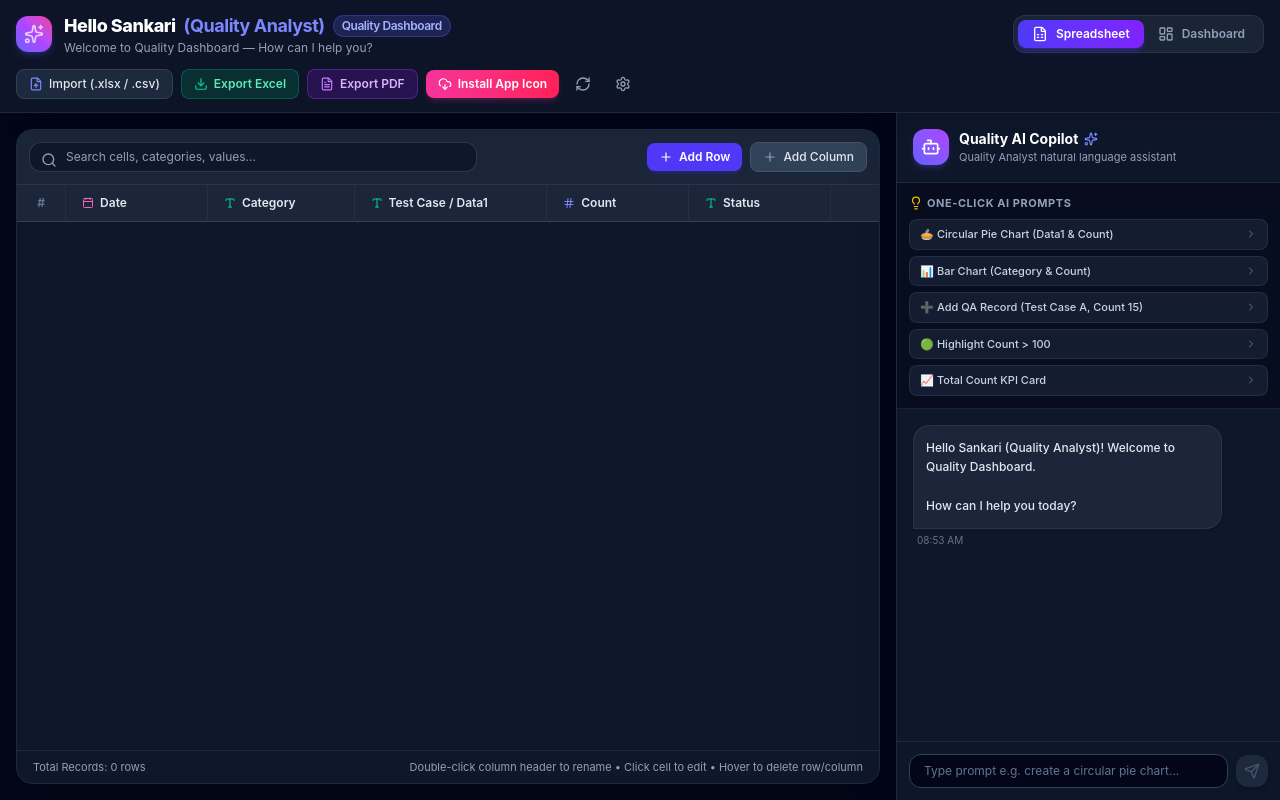
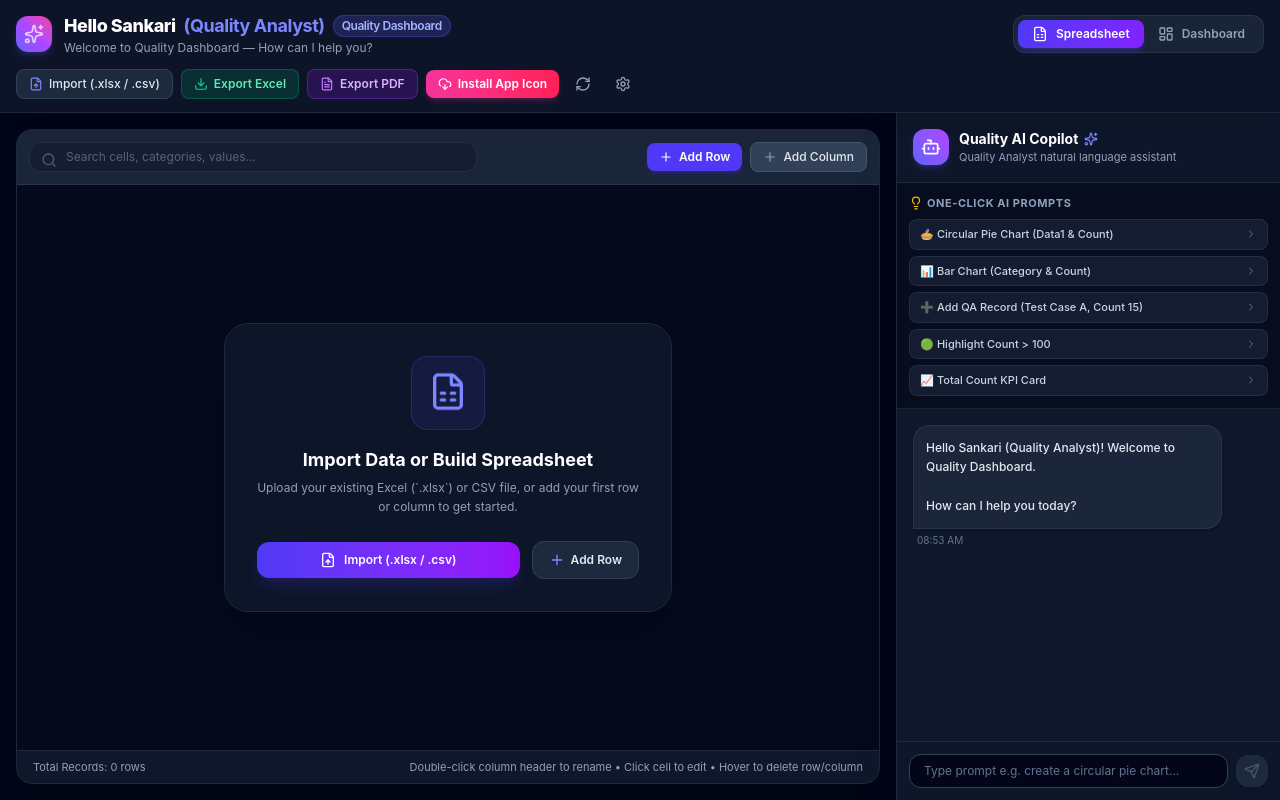
Before and after one commit to BalajeP/ExcelSpreadsheet_with_AI-Prompt, a React (Vite) app: page / in a window 1280 px wide. Built offline with nearby package versions, Linux system fonts and the light colour scheme.

Commit message:
Add center import hero card, auto-hide on row/col add, and clear initial headers

```diff
--- a/src/App.tsx
+++ b/src/App.tsx
@@ -96,6 +96,10 @@ export const App: React.FC = () => {
             <SpreadsheetGrid
               sheetData={sheetData}
               onUpdateSheetData={handleUpdateSheetData}
+              onImport={(imported) => {
+                setSheetData(imported);
+                setActiveTab('sheet');
+              }}
               highlightCondition={highlightCondition}
             />
           ) : (
--- a/src/components/SpreadsheetGrid.tsx
+++ b/src/components/SpreadsheetGrid.tsx
@@ -1,10 +1,12 @@
 import React, { useState, useMemo } from 'react';
 import type { SheetData, GridRow, ColumnMeta } from '../types';
-import { Plus, Trash2, Search, Hash, Type, Calendar, Edit2, Check, X } from 'lucide-react';
+import { Plus, Trash2, Search, Hash, Type, Calendar, Edit2, Check, X, FileUp, FileSpreadsheet } from 'lucide-react';
+import { ExportService } from '../services/exportService';
 
 interface SpreadsheetGridProps {
   sheetData: SheetData;
   onUpdateSheetData: (updatedSheet: SheetData) => void;
+  onImport?: (importedSheet: SheetData) => void;
   highlightCondition?: {
     column: string;
     operator: '>' | '<' | '==' | 'contains';
@@ -16,6 +18,7 @@ interface SpreadsheetGridProps {
 export const SpreadsheetGrid: React.FC<SpreadsheetGridProps> = ({
   sheetData,
   onUpdateSheetData,
+  onImport,
   highlightCondition,
 }) => {
   const [searchTerm, setSearchTerm] = useState('');
@@ -72,7 +75,7 @@ export const SpreadsheetGrid: React.FC<SpreadsheetGridProps> = ({
   // Delete Column
   const handleDeleteColumn = (colKey: string) => {
     if (sheetData.columns.length <= 1) {
-      alert('Cannot delete the last column.');
+      onUpdateSheetData({ ...sheetData, columns: [], rows: [] });
       return;
     }
 
@@ -120,15 +123,30 @@ export const SpreadsheetGrid: React.FC<SpreadsheetGridProps> = ({
 
   // Add new row
   const handleAddRow = () => {
+    let currentCols = sheetData.columns;
+
+    // If no columns exist yet, auto create default columns
+    if (currentCols.length === 0) {
+      currentCols = [
+        { key: 'date', label: 'Date', type: 'date', width: 130 },
+        { key: 'category', label: 'Category', type: 'string', width: 140 },
+        { key: 'data1', label: 'Test Case / Data1', type: 'string', width: 180 },
+        { key: 'count', label: 'Count', type: 'number', width: 110 },
+        { key: 'status', label: 'Status', type: 'string', width: 130 },
+      ];
+    }
+
     const newRow: GridRow = {};
-    sheetData.columns.forEach((col) => {
-      if (col.type === 'number') newRow[col.key] = { raw: 0 };
+    currentCols.forEach((col) => {
+      if (col.type === 'number') newRow[col.key] = { raw: 10 };
       else if (col.type === 'date') newRow[col.key] = { raw: new Date().toISOString().split('T')[0] };
+      else if (col.key === 'status') newRow[col.key] = { raw: 'Passed' };
       else newRow[col.key] = { raw: 'New Record' };
     });
 
     onUpdateSheetData({
       ...sheetData,
+      columns: currentCols,
       rows: [...sheetData.rows, newRow],
     });
   };
@@ -164,6 +182,22 @@ export const SpreadsheetGrid: React.FC<SpreadsheetGridProps> = ({
     });
   };
 
+  // Center File Upload Handler
+  const handleCenterFileChange = async (e: React.ChangeEvent<HTMLInputElement>) => {
+    const file = e.target.files?.[0];
+    if (file) {
+      try {
+        const imported = await ExportService.importFile(file);
+        if (imported) {
+          if (onImport) onImport(imported);
+          else onUpdateSheetData(imported);
+        }
+      } catch (err) {
+        alert('Failed to import file. Make sure it is a valid .xlsx or .csv file.');
+      }
+    }
+  };
+
   // Filtered rows
   const filteredRows = useMemo(() => {
     if (!searchTerm.trim()) return sheetData.rows;
@@ -176,8 +210,10 @@ export const SpreadsheetGrid: React.FC<SpreadsheetGridProps> = ({
     );
   }, [sheetData, searchTerm]);
 
+  const isEmptySheet = sheetData.columns.length === 0 && sheetData.rows.length === 0;
+
   return (
-    <div className="flex flex-col h-full bg-slate-900 text-slate-100 rounded-2xl border border-slate-800 shadow-2xl overflow-hidden">
+    <div className="flex flex-col h-full bg-slate-900 text-slate-100 rounded-2xl border border-slate-800 shadow-2xl overflow-hidden relative">
       {/* Grid Control Bar */}
       <div className="p-3 bg-slate-800/80 border-b border-slate-700/60 flex flex-wrap items-center justify-between gap-3">
         <div className="flex items-center gap-2 flex-1 max-w-md">
@@ -188,7 +224,8 @@ export const SpreadsheetGrid: React.FC<SpreadsheetGridProps> = ({
               placeholder="Search cells, categories, values..."
               value={searchTerm}
               onChange={(e) => setSearchTerm(e.target.value)}
-              className="w-full bg-slate-900 border border-slate-700/80 rounded-xl pl-9 pr-4 py-1.5 text-xs text-slate-200 placeholder-slate-400 focus:outline-none focus:border-indigo-500 transition"
+              disabled={isEmptySheet}
+              className="w-full bg-slate-900 border border-slate-700/80 rounded-xl pl-9 pr-4 py-1.5 text-xs text-slate-200 placeholder-slate-400 focus:outline-none focus:border-indigo-500 transition disabled:opacity-50"
             />
           </div>
         </div>
@@ -211,7 +248,48 @@ export const SpreadsheetGrid: React.FC<SpreadsheetGridProps> = ({
         </div>
       </div>
 
-      {/* Main Data Table */}
+      {/* Main Content Area */}
+      {isEmptySheet ? (
+        /* Center Import & Start Hero Box */
+        <div className="flex-1 flex flex-col items-center justify-center p-8 text-center bg-slate-950/80">
+          <div className="max-w-md w-full bg-slate-900/90 border border-slate-800 p-8 rounded-3xl shadow-2xl flex flex-col items-center gap-4">
+            <div className="p-4 bg-indigo-500/10 rounded-2xl text-indigo-400 border border-indigo-500/20">
+              <FileSpreadsheet className="w-10 h-10 animate-bounce" />
+            </div>
+
+            <div>
+              <h2 className="text-lg font-bold text-white">Import Data or Build Spreadsheet</h2>
+              <p className="text-xs text-slate-400 mt-1 leading-relaxed">
+                Upload your existing Excel (`.xlsx`) or CSV file, or add your first row or column to get started.
+              </p>
+            </div>
+
+            <div className="flex flex-col sm:flex-row items-center gap-3 w-full mt-2">
+              {/* Center Import Button */}
+              <label className="flex-1 w-full flex items-center justify-center gap-2 px-4 py-2.5 bg-gradient-to-r from-indigo-600 to-purple-600 hover:from-indigo-500 hover:to-purple-500 text-white text-xs font-semibold rounded-xl shadow-lg shadow-indigo-600/20 transition cursor-pointer">
+                <FileUp className="w-4 h-4" />
+                Import (.xlsx / .csv)
+                <input
+                  type="file"
+                  accept=".xlsx,.xls,.csv"
+                  onChange={handleCenterFileChange}
+                  className="hidden"
+                />
+              </label>
+
+              {/* Add Row Button */}
+              <button
+                onClick={handleAddRow}
+                className="w-full sm:w-auto flex items-center justify-center gap-1.5 px-4 py-2.5 bg-slate-800 hover:bg-slate-700 text-slate-200 text-xs font-semibold rounded-xl border border-slate-700 transition"
+              >
+                <Plus className="w-4 h-4 text-indigo-400" />
+                Add Row
+              </button>
+            </div>
+          </div>
+        </div>
+      ) : (
+        /* Main Data Table */
         <div className="flex-1 overflow-auto">
           <table className="w-full border-collapse text-left text-xs">
             <thead>
@@ -368,6 +446,7 @@ export const SpreadsheetGrid: React.FC<SpreadsheetGridProps> = ({
             </tbody>
           </table>
         </div>
+      )}
 
       {/* Grid Footer Info */}
       <div className="px-4 py-2 bg-slate-850 border-t border-slate-800 text-[11px] text-slate-400 flex justify-between items-center">
--- a/src/services/storageService.ts
+++ b/src/services/storageService.ts
@@ -1,22 +1,16 @@
 import type { SheetData, DashboardWidget, AppSettings } from '../types';
 
 const STORAGE_KEYS = {
-  SHEET_DATA: 'ai_excel_sheet_data_v2',
-  DASHBOARD_WIDGETS: 'ai_excel_widgets_v2',
-  SETTINGS: 'ai_excel_settings_v2',
+  SHEET_DATA: 'ai_excel_sheet_data_v3',
+  DASHBOARD_WIDGETS: 'ai_excel_widgets_v3',
+  SETTINGS: 'ai_excel_settings_v3',
 };
 
 export const INITIAL_SHEET_DATA: SheetData = {
   id: 'sheet-1',
   title: 'Quality Analytics & Test Records',
-  columns: [
-    { key: 'date', label: 'Date', type: 'date', width: 130 },
-    { key: 'category', label: 'Category', type: 'string', width: 140 },
-    { key: 'data1', label: 'Test Case / Data1', type: 'string', width: 180 },
-    { key: 'count', label: 'Count', type: 'number', width: 110 },
-    { key: 'status', label: 'Status', type: 'string', width: 130 },
-  ],
-  rows: [], // Clean start - sample data removed as requested
+  columns: [], // Clean start - no headers initially
+  rows: [],    // Clean start - no rows initially
 };
 
 export const INITIAL_WIDGETS: DashboardWidget[] = [];
```
Lines whose indentation alone changed are shown as unchanged.
